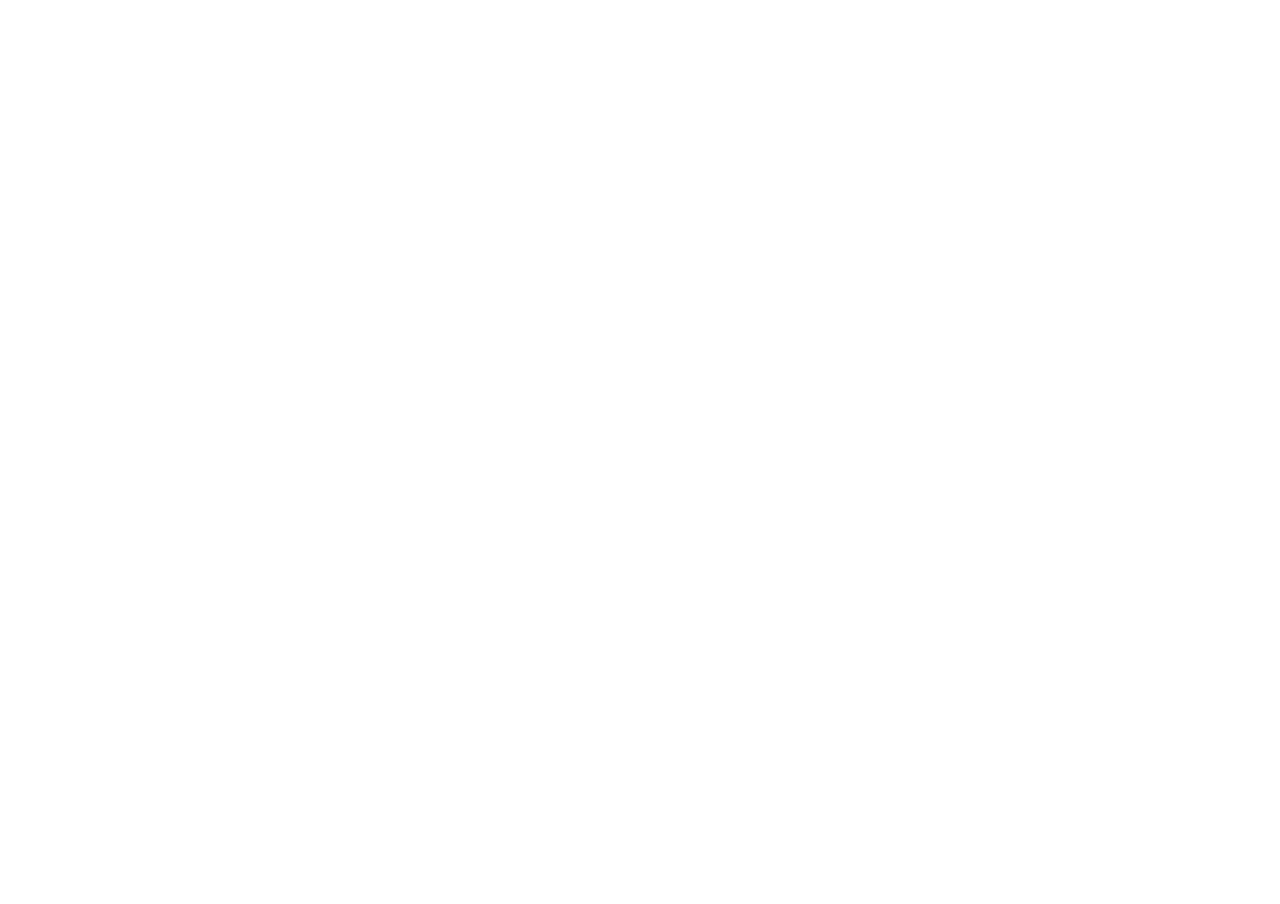
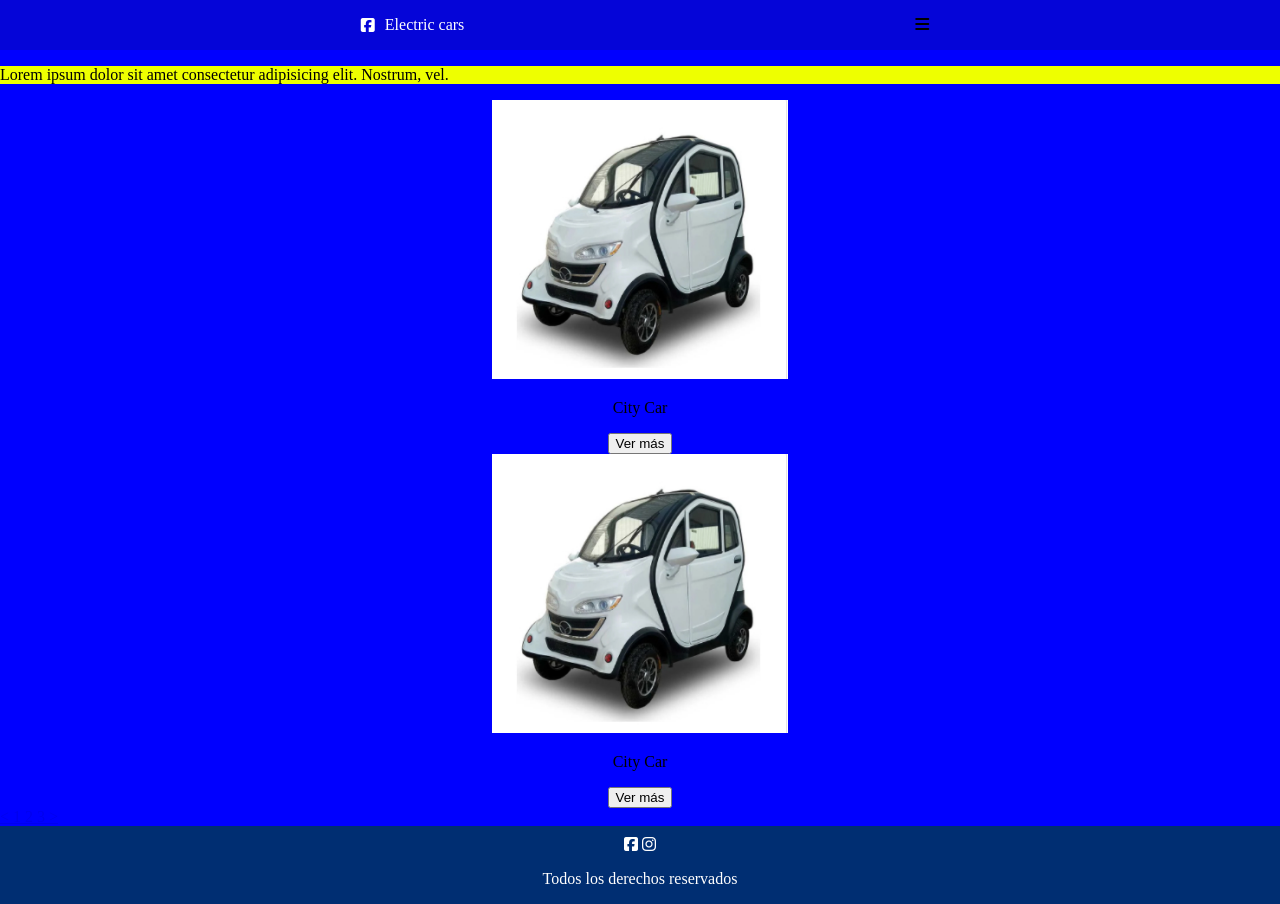
Before and after one commit to SamirCasis/DesafioCSS-A3, a plain HTML site: page index.html in a window 1280 px wide. Before the commit the page ends 800 px from the top, so only its background shows below. Drawn offline with Linux system fonts and the light colour scheme.

Commit message:
cambios en html y css

```diff
--- a/assets/css/style.css
+++ b/assets/css/style.css
@@ -0,0 +1,103 @@
+body {
+    margin: 0;
+    grid-template-columns: 100%;
+    grid-template-rows: 1fr;
+    grid-template-areas:
+        "header"
+        "nav"
+        "main"
+        "footer";
+}
+
+
+header {
+    grid-area: header;
+    background-color: rgba(7, 7, 201, 0.726);
+    display: flex;
+    align-items: center;
+    justify-content: center;
+    justify-content: space-evenly;
+}
+
+.botongrupal {
+    margin-left: 100px;
+}
+
+
+nav {
+    grid-area: nav;
+    background-color: rgb(238, 255, 0);
+}
+
+nav p {
+    color: rgb(0, 0, 0);
+}
+
+.textoheader {
+    display: flex;
+    align-items: center;
+    gap: 10px;
+    margin-left: 10px;
+    color: white;
+}
+
+main {
+    grid-area: main;
+    display: flex;
+    flex-direction: column;
+}
+
+.producto1 {
+    text-align: center;
+}
+
+.productos {
+    display: none;
+    text-align: center;
+}
+
+a {
+    list-style: none;
+}
+
+.páginas p {
+    background-color: red;
+    color: white;
+    text-align: center;
+}
+
+
+
+footer {
+    grid-area: footer;
+    background-color: rgb(0, 46, 114);
+    display: flex;
+    flex-direction: column;
+    align-items: center;
+}
+
+.iconosfoot {
+    color: white;
+    margin-top: 10px;
+}
+
+.textofoot {
+    color: white;
+}
+
+@media (min-width: 576px) {
+    body {
+        background-color: blue;
+        grid-template-columns: 20% 80%;
+        grid-template-areas:
+            "header nav"
+            "header main"
+            "header main"
+            "footer main";
+    }
+
+    .productos {
+        display: flex;
+        flex-direction: column;
+    }
+}
--- a/index.html
+++ b/index.html
@@ -4,11 +4,72 @@
 <head>
     <meta charset="UTF-8">
     <meta name="viewport" content="width=device-width, initial-scale=1.0">
+    <script src="https://kit.fontawesome.com/7852739cc2.js" crossorigin="anonymous"></script>
+    <link rel="stylesheet" href="./assets/css/style.css">
     <title>Document</title>
 </head>
 
 <body>
 
+    <header>
+        <div class="textoheader">
+            <i class="fa-brands fa-square-facebook"></i>
+            <p>Electric cars</p>
+        </div>
+        <div class="botongrupal">
+            <i class="fa-solid fa-bars"></i>
+        </div>
+    </header>
+
+    <nav>
+        <p>Lorem ipsum dolor sit amet consectetur adipisicing elit. Nostrum, vel.</p>
+    </nav>
+
+    <main>
+        <div class="oferta">
+            <div class="producto1">
+                <div><img src="./assets/img/citycar.png" alt="autoportada"></div>
+                <div>
+                    <p>City Car</p>
+                </div>
+                <div><button>Ver más</button></div>
+            </div>
+            <div class="productos">
+                <div><img src="./assets/img/citycar.png" alt="autoportada"></div>
+                <div>
+                    <p>City Car</p>
+                </div>
+                <div><button>Ver más</button></div>
+            </div>
+        </div>
+
+        <div class="páginas">
+            <a href="./index.html"> < </a>
+            <a href="./index.html"> 1 </a>
+            <a href="./index.html"> 2 </a>
+            <a href="./index.html"> 3 </a>
+            <a href="./index.html"> > </a>
+        </div>
+
+
+    </main>
+
+
+    <footer>
+        <div class="iconosfoot">
+            <i class="fa-brands fa-square-facebook"></i>
+            <i class="fa-brands fa-instagram"></i>
+        </div>
+        <div class="textofoot">
+            <p>Todos los derechos reservados</p>
+        </div>
+    </footer>
+
+    </div>
+
+
+
+
 </body>
 
 </html>
```
Also changed, not shown: assets/img/citycar.png (added).
